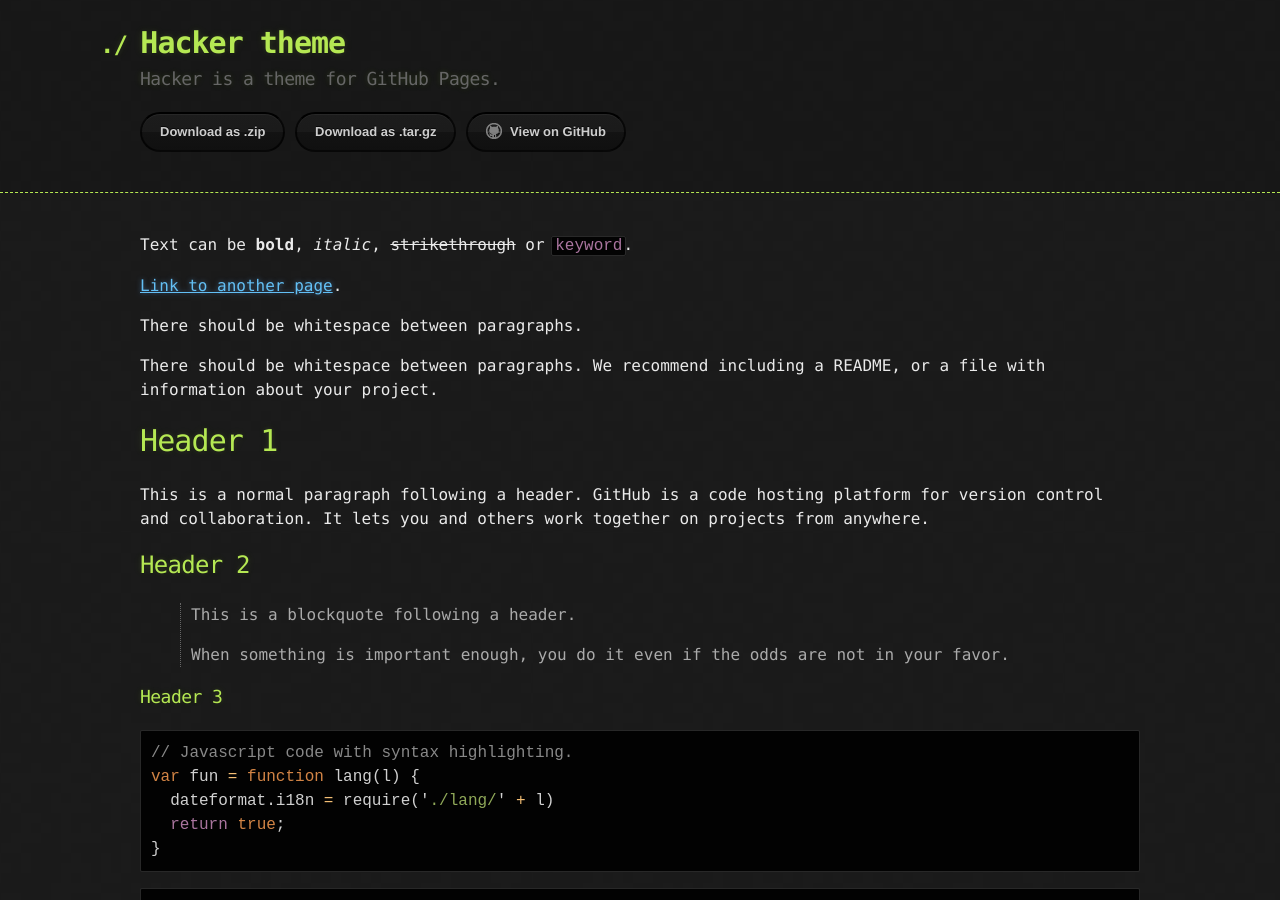
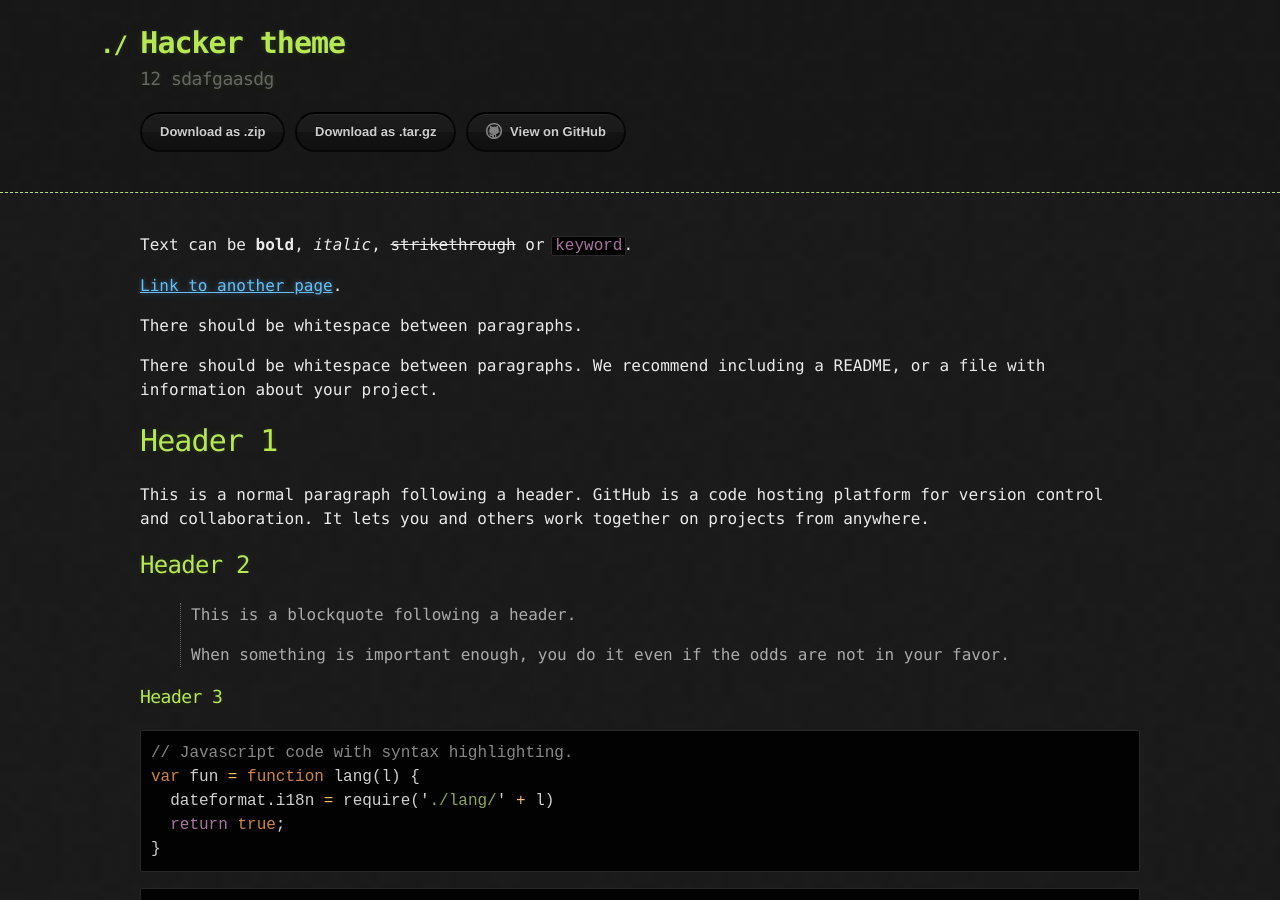
Before and after one commit to 10-15-8-14-4-15-5/rootical, a Jekyll site: the page built from hacker-master/index.md, in a window 1280 px wide and 900 px high. Built offline with Jekyll 4.4.1, drawn with Linux system fonts in a browser that asks for light colours.

Commit message:
Update default.html

```diff
--- a/hacker-master/_layouts/default.html
+++ b/hacker-master/_layouts/default.html
@@ -17,7 +17,7 @@
         <a id="a-title" href="{{ '/' | relative_url }}">
           <h1>{{ site.title | default: site.github.repository_name }}</h1>
         </a>
-        <h2>{{ site.description | default: site.github.project_tagline }}</h2>
+        <h2>12 sdafgaasdg</h2>
 
         <section id="downloads">
           {% if site.show_downloads %}
```
